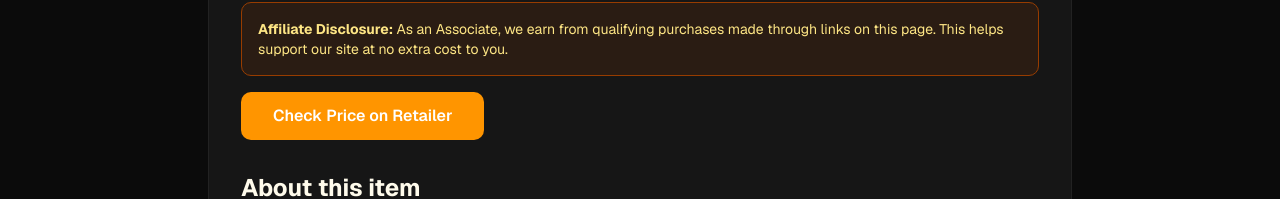
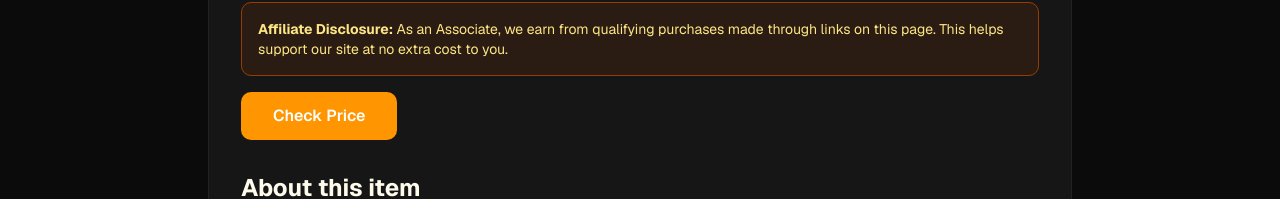
Before and after one commit to shahruh8484/coffeeappliancelab.com, a Next.js app: page /reviews/black-decker in a window 1280 px wide. Shown: the part 736-935 px from the top of the page. Built offline with nearby package versions, Linux system fonts and the light colour scheme.

Commit message:
feat: simplify button text on review pages
Change "Check Price on Retailer" to "Check Price" for cleaner CTA.

Co-authored-by: null <239319952+shahruh8484@users.noreply.github.com>

```diff
--- a/app/reviews/[slug]/page.tsx
+++ b/app/reviews/[slug]/page.tsx
@@ -184,9 +184,7 @@ from the first sip to the last.`,
     title: "Hamilton Beach FlexBrew Trio 2-Way Coffee Maker",
     category: "Machine",
     rating: 4.9,
-    images: [
-      "https://m.media-amazon.com/images/I/716tyaBxAwL._SX522_.jpg",
-    ],
+    images: ["https://m.media-amazon.com/images/I/716tyaBxAwL._SX522_.jpg"],
     amazonUrl: "https://amzn.to/49wEvBf",
     aboutThisItem: [
       {
@@ -253,9 +251,7 @@ lover to enjoy their perfect brew, whether it's a quick morning cup or a full po
     title: "Hot & Iced Coffee Maker with Bold Setting",
     category: "Machine",
     rating: 4.7,
-    images: [
-      "https://m.media-amazon.com/images/I/8150coh3TDL._AC_SX679_.jpg",
-    ],
+    images: ["https://m.media-amazon.com/images/I/8150coh3TDL._AC_SX679_.jpg"],
     amazonUrl: "https://amzn.to/3JGa1SO",
     aboutThisItem: [
       {
@@ -306,9 +302,7 @@ refreshing iced coffee in the afternoon, it delivers great flavor fast—every t
     title: "CASABREWS CM5418 Espresso Machine 20 Bar",
     category: "Machine",
     rating: 4.4,
-    images: [
-      "https://m.media-amazon.com/images/I/617U+hSCJEL._AC_SL1500_.jpg",
-    ],
+    images: ["https://m.media-amazon.com/images/I/617U+hSCJEL._AC_SL1500_.jpg"],
     amazonUrl: "https://amzn.to/4qEldjC",
     aboutThisItem: [
       {
@@ -651,7 +645,7 @@ export default function ReviewDetailPage({ params }: { params: { slug: string }
               rel="noopener noreferrer nofollow sponsored"
               className="inline-block bg-[#ff9500] hover:bg-[#e68600] text-white font-semibold px-8 py-3 rounded-lg transition-colors duration-300 mb-8"
             >
-              Check Price on Retailer
+              Check Price
             </a>
 
             {review.aboutThisItem && review.aboutThisItem.length > 0 && (
```
